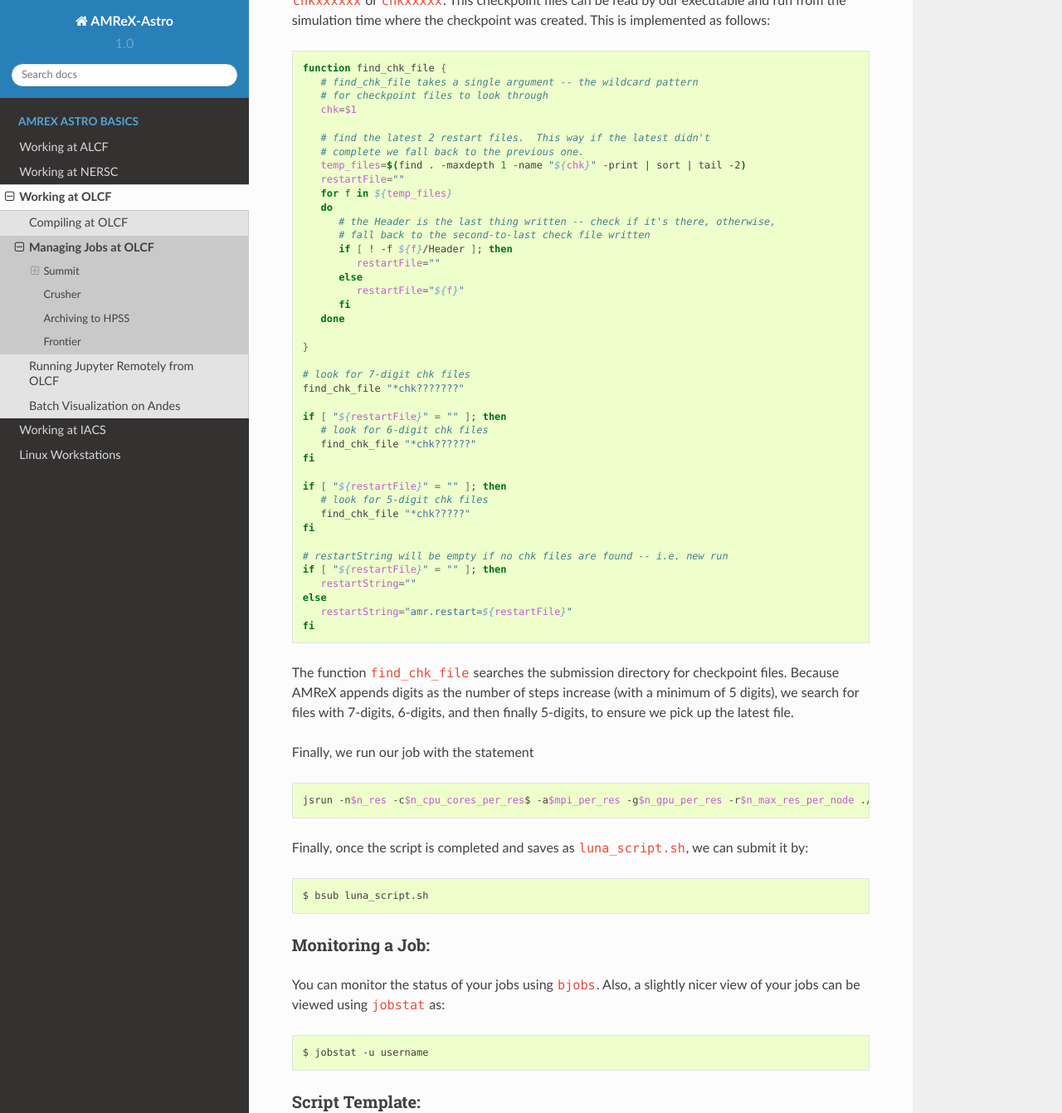
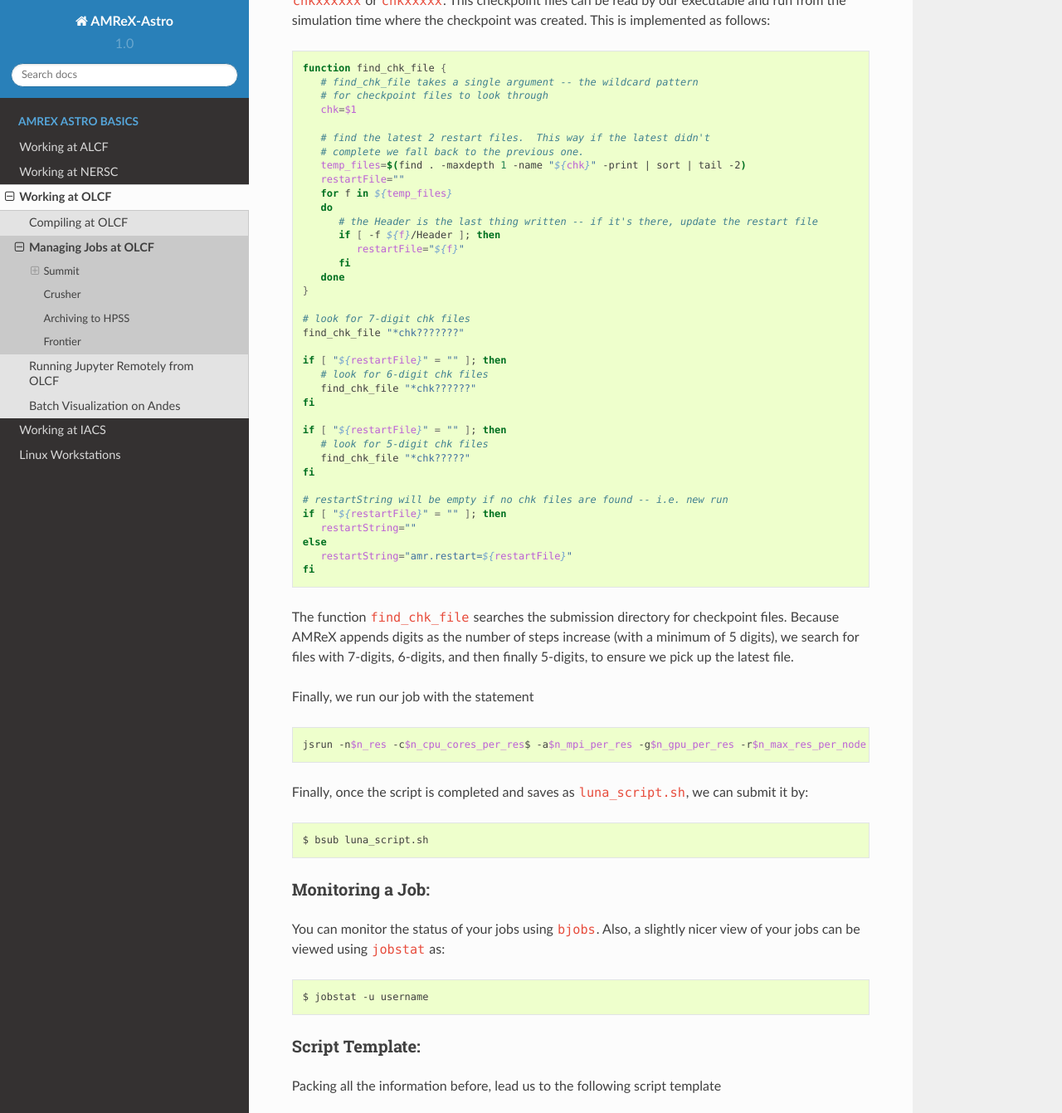
Before and after one commit to AMReX-Astro/workflow, a Sphinx documentation site: the page built from sphinx_docs/source/olcf-workflow.rst, in a window 1280 px wide and 1400 px high, scrolled down 5666 px, cut to the strip 0-1341 px from the top of the window. Shown: the whole strip at 83% size. Built offline with Sphinx 7.4.7 and the Read the Docs theme 2.0.0, drawn with Linux system fonts in a browser that asks for light colours.

Commit message:
Fix errors in summit_template.sh from shellcheck

```diff
--- a/sphinx_docs/source/olcf-workflow.rst
+++ b/sphinx_docs/source/olcf-workflow.rst
@@ -130,7 +130,7 @@
 
 .. code-block::
 
-   export OMP_NUM_THREADS = 1
+   export OMP_NUM_THREADS=1
 
 The next step is to submit our job. The command `jsrun`, provided with the *total number of resource sets*, the
 *number of CPU physical cores per resource set*, *the number of GPU's per resource set*, *the number of MPI processes allocated per resource set*,
@@ -205,20 +205,20 @@
    module load cuda/11.5.2
    module load python
 
-   export OMP_NUM_THREADS = 1
+   export OMP_NUM_THREADS=1
 
 and define the enviroment variables:
 
 .. code-block::
 
-   CASTRO = ./Castro2d.gnu.MPI.CUDA.ex
+   CASTRO=./Castro2d.gnu.MPI.CUDA.ex
    INPUTS
 
-   n_res = 480                # The max allocated number of resource sets is
-   n_cpu_cores_per_res = 1    # nnodes * n_max_res_per_node. In this case we will
-   n_mpi_per_res = 1          # use all the allocated resource sets to run the job
-   n_gpu_per_res = 1          # below.
-   n_max_res_per_node = 6
+   n_res=480                # The max allocated number of resource sets is
+   n_cpu_cores_per_res=1    # nnodes * n_max_res_per_node. In this case we will
+   n_mpi_per_res=1          # use all the allocated resource sets to run the job
+   n_gpu_per_res=1          # below.
+   n_max_res_per_node=6
 
 Once the allocation ends, the job is downgraded/killed, leaving us as we started. As we pointed out, the maximum allocation
 time in Summit is 03:00 (three hours), but, we may need sometimes weeks, months, or maybe years to complete
@@ -242,15 +242,11 @@
       restartFile=""
       for f in ${temp_files}
       do
-         # the Header is the last thing written -- check if it's there, otherwise,
-         # fall back to the second-to-last check file written
-         if [ ! -f ${f}/Header ]; then
-            restartFile=""
-         else
+         # the Header is the last thing written -- if it's there, update the restart file
+         if [ -f ${f}/Header ]; then
             restartFile="${f}"
          fi
       done
-
    }
 
    # look for 7-digit chk files
@@ -283,7 +279,7 @@
 
 .. code-block::
 
-   jsrun -n$n_res -c$n_cpu_cores_per_res$ -a$mpi_per_res -g$n_gpu_per_res -r$n_max_res_per_node ./$CASTRO $INPUTS ${restartString}
+   jsrun -n$n_res -c$n_cpu_cores_per_res$ -a$n_mpi_per_res -g$n_gpu_per_res -r$n_max_res_per_node ./$CASTRO $INPUTS ${restartString}
 
 Finally, once the script is completed and saves as ``luna_script.sh``, we can submit it by:
 
```
Also changed, not shown: 1 other file.
